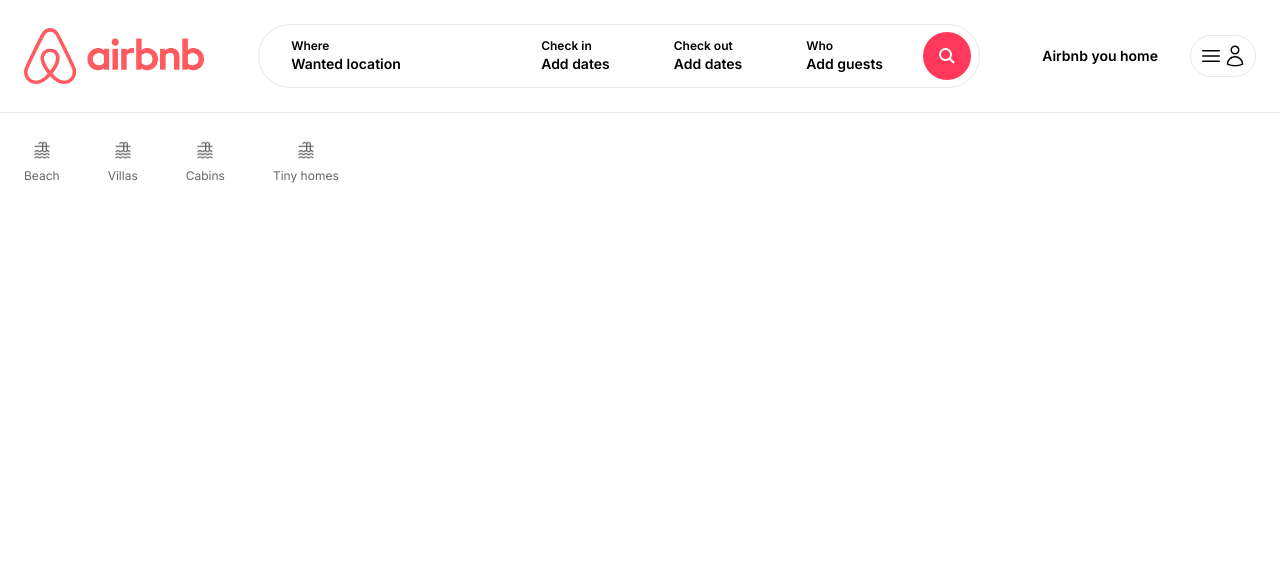
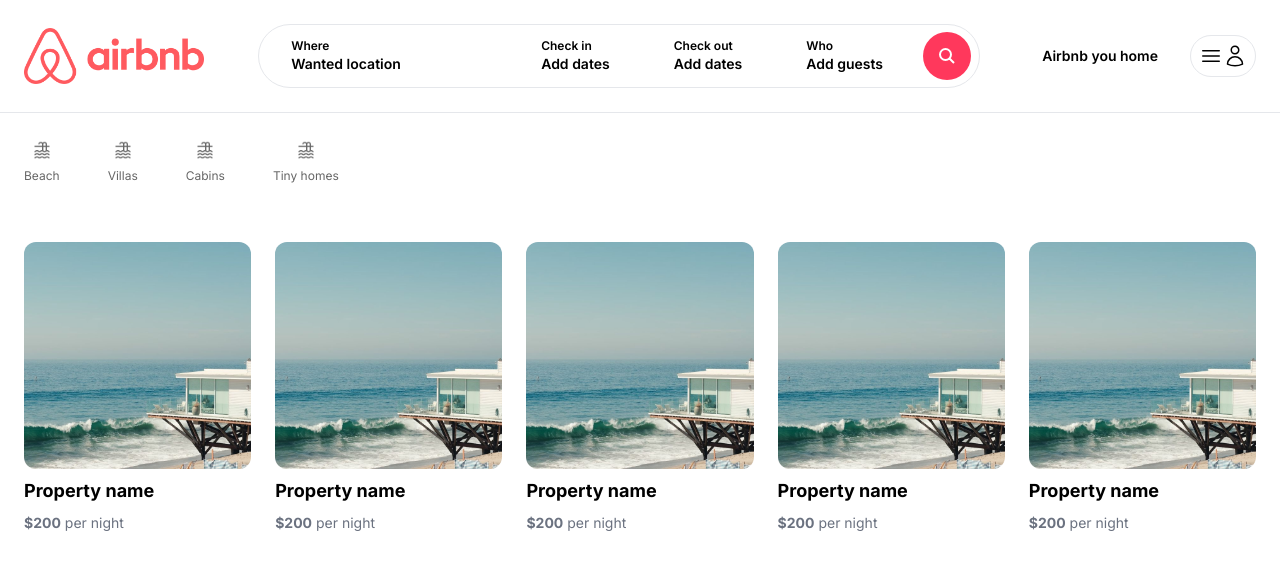
Before and after one commit to fsantamaria1/airbnb-clone, a Next.js app in the folder airbnb-clone/: page / in a window 1280 px wide. Shown: the top 570 px of the page. Built offline with nearby package versions, Linux system fonts and the light colour scheme.

Commit message:
Import and include PropertyList component

```diff
--- a/airbnb-clone/app/page.tsx
+++ b/airbnb-clone/app/page.tsx
@@ -1,9 +1,13 @@
 import Categories from "./components/Categories";
+import PropertyList from "./components/properties/PropertyList";
 
 export default function Home() {
   return (
     <main className="max-w-[1500px] mx-auto px-6">
       <Categories />
+      <div className="mt-4 grid grid-cols-1 md:grid-cols-3 lg:grid-cols-5 gap-6">
+        <PropertyList />
+      </div>
     </main>
   );
 }
```
